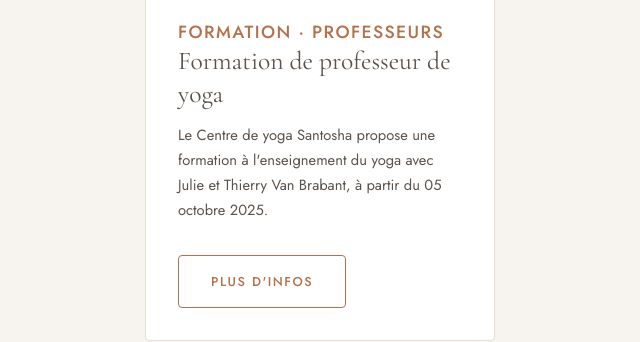
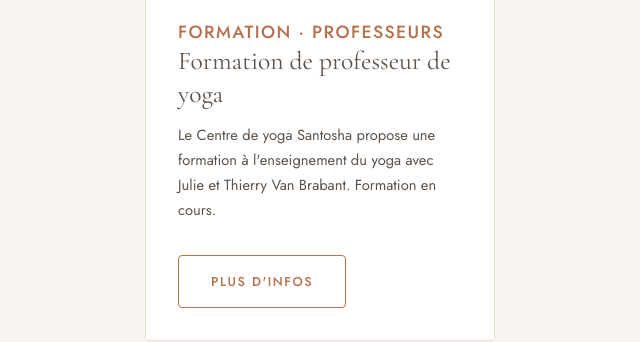
Before and after one commit to etapaz/santosha, a website built with Vite: page index.html in a window 1280 px wide. Shown: the part 3633-3975 px from the top of the page, 320-960 px from the left. Built offline with nearby package versions, Linux system fonts and the light colour scheme.

Commit message:
Accueil : actualiser la formation de professeurs

```diff
--- a/index.html
+++ b/index.html
@@ -197,7 +197,7 @@
             <h4>Formation · Professeurs</h4>
             <h3>Formation de professeur de yoga</h3>
             <p>Le Centre de yoga Santosha propose une formation à l'enseignement du yoga avec Julie et Thierry Van
-              Brabant, à partir du 05 octobre 2025.</p>
+              Brabant. Formation en cours.</p>
             <a href="formation-professeurs.html" class="btn btn-outline"
               style="margin-top:1rem; display:inline-block;">Plus
               d'infos</a>
```
